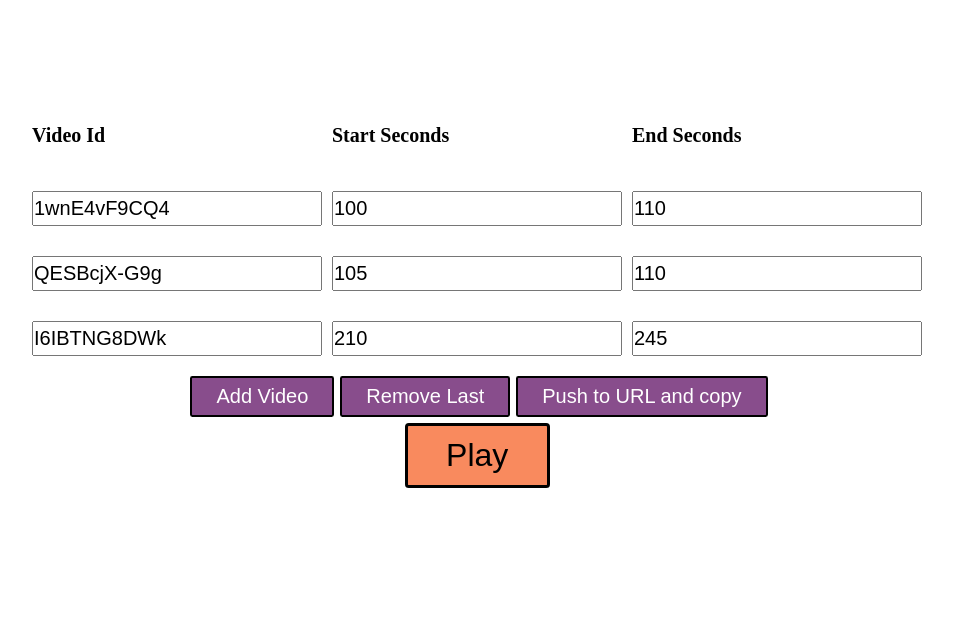
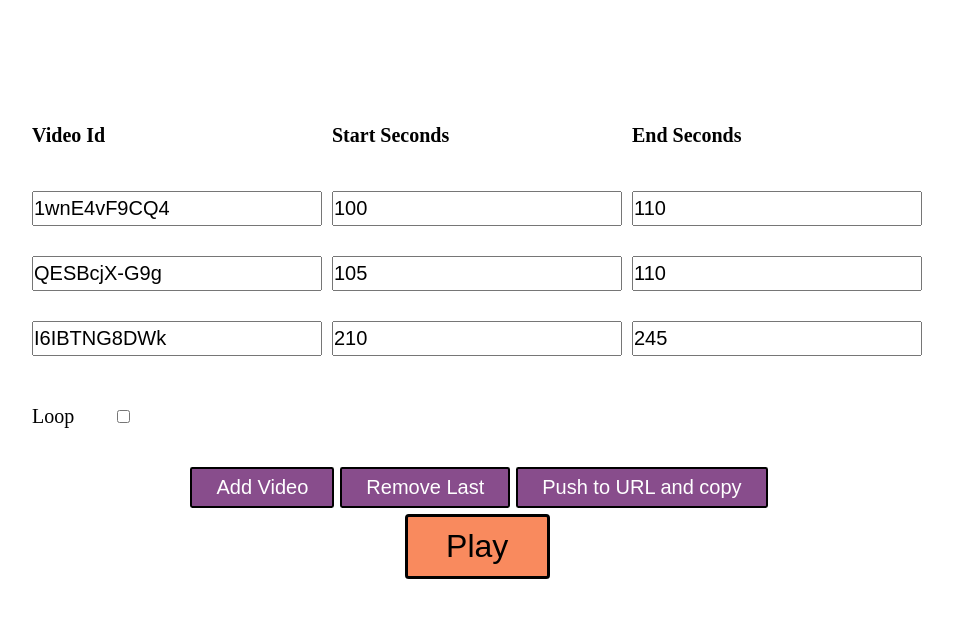
Before and after one commit to Sirvess/compilation-creator, a React app: page / in a window 1280 px wide. Shown: the top 618 px of the page, without its empty margins (158-1111 px from the left). Built offline with nearby package versions, Linux system fonts and the light colour scheme; the HTML template or start-up script is replaced by a standard one.

Commit message:
Add loop option to form

```diff
--- a/src/components/Form.tsx
+++ b/src/components/Form.tsx
@@ -77,19 +77,25 @@ const Label = styled.p`
   text-align: left;
   width: calc(100% / 3);
 `;
+
+type FormData = {
+  data: Video[];
+  loop: boolean;
+};
+
 const onSubmit = (setPlaylist: (x: Playlist) => void) => ({
   data,
-}: {
-  data: Video[];
-}) => {
-  const playlist: Playlist = data
+  loop,
+}: FormData) => {
+  const videos: Playlist["videos"] = data
     .filter((item) => item?.id?.length && item.id.length > 0)
     .map(({ id, startSeconds, endSeconds }: Video) => {
       const starts = startSeconds;
       const ends = endSeconds;
       return { id, startSeconds: Number(starts), endSeconds: Number(ends) };
-    });
-  setPlaylist(playlist.reverse());
+    })
+    .reverse();
+  setPlaylist({ videos, options: { loop } });
 };
 
 // Used as initial value for form
@@ -114,11 +120,15 @@ const useSearchParams = (): Playlist | undefined => {
       return { id, startSeconds, endSeconds };
     }
   );
-  return playlist.length > 0 ? playlist : undefined;
+  return playlist.length > 0
+    ? { videos: playlist, options: { loop: false } }
+    : undefined;
 };
 
-const playlist2DefaultValues = (playlist: Playlist): typeof FallbackVideos => {
-  return playlist.map(({ id, startSeconds, endSeconds }) => [
+const playlist2DefaultValues = ({
+  videos,
+}: Playlist): typeof FallbackVideos => {
+  return videos.map(({ id, startSeconds, endSeconds }) => [
     id,
     startSeconds ?? 0, // TODO: Fallback
     endSeconds ?? 0, // TODO: Fallback
@@ -126,10 +136,10 @@ const playlist2DefaultValues = (playlist: Playlist): typeof FallbackVideos => {
 };
 
 export const Form: React.ComponentType<{
-  setPlaylist: (x: Video[]) => void;
+  setPlaylist: (x: Playlist) => void;
 }> = ({ setPlaylist }) => {
   const videos = useSearchParams();
-  const { control, register, getValues } = useForm<{ data: Video[] }>({
+  const { control, register, getValues } = useForm<FormData>({
     defaultValues: {
       //@ts-ignore
       videos: videos ? playlist2DefaultValues(videos) : FallbackVideos,
@@ -180,6 +190,12 @@ export const Form: React.ComponentType<{
               />
             </InputSpan>
           ))}
+          <InputSpan>
+            <Label>
+              Loop
+              <FormInput type="checkbox" name={"loop"} ref={register()} />
+            </Label>
+          </InputSpan>
           <ButtonContainer>
             <Button
               onClick={(e) => {
--- a/src/components/YoutubePlayer.tsx
+++ b/src/components/YoutubePlayer.tsx
@@ -18,7 +18,11 @@ const initializeYouTubeIframeAPI = () => {
 // 2. Add youtube iframe api script to document head. Once loaded,
 //  window.onYouTubeIframeAPIReady will be called.
 // 3. Can now initiate player iframe
-const useYTPlayer = (playerDivId: string, videos: Video[]) => {
+const useYTPlayer = (
+  playerDivId: string,
+  videos: Video[],
+  loop: boolean = false
+) => {
   const [youTubeIframeReady, setYouTubeIframeReady] = React.useState(false);
   React.useEffect(() => {
     // window.onYouTubeIframeAPIReady will be called by YouTube Iframe API once loaded
@@ -46,6 +50,7 @@ const useYTPlayer = (playerDivId: string, videos: Video[]) => {
           autoplay: YT.AutoPlay.AutoPlay,
           start: firstVideo!!.startSeconds,
           end: firstVideo!!.endSeconds,
+          loop: loop ? YT.Loop.Loop : YT.Loop.SinglePlay,
         },
         events: {
           onReady: (event) => {
@@ -71,6 +76,7 @@ const useYTPlayer = (playerDivId: string, videos: Video[]) => {
     // HACK: Existing player sends multiple ended-events
     // Needs some investigating
     const sub = YTPlayerEnded$.throttle(2000)
+      .filter(() => !loop)
       .tap((player) => {
         const nextVid = videos.pop();
         if (nextVid) {
@@ -91,10 +97,11 @@ const useYTPlayer = (playerDivId: string, videos: Video[]) => {
   }, [YTPlayerEnded$]);
 };
 
-export const Player: React.ComponentType<{
-  videos: Video[];
-}> = ({ videos }) => {
-  useYTPlayer(PLAYER_DIV_ID, videos);
+export const Player: React.ComponentType<Playlist> = ({
+  videos,
+  options: { loop },
+}) => {
+  useYTPlayer(PLAYER_DIV_ID, videos, loop);
 
   return <div id={PLAYER_DIV_ID} />;
 };
--- a/src/index.tsx
+++ b/src/index.tsx
@@ -23,11 +23,11 @@ const GlobalStyle = createGlobalStyle`
 `;
 
 export const Main = () => {
-  const [playlist, setPlaylist] = React.useState<Video[] | null>(null);
+  const [playlist, setPlaylist] = React.useState<Playlist | null>(null);
   return (
     <Root>
       {playlist ? (
-        <Player videos={playlist} />
+        <Player videos={playlist.videos} options={playlist.options} />
       ) : (
         <Form setPlaylist={setPlaylist} />
       )}
```
